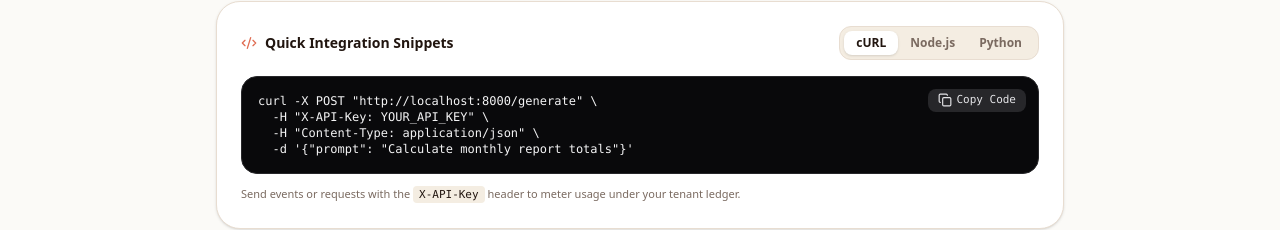
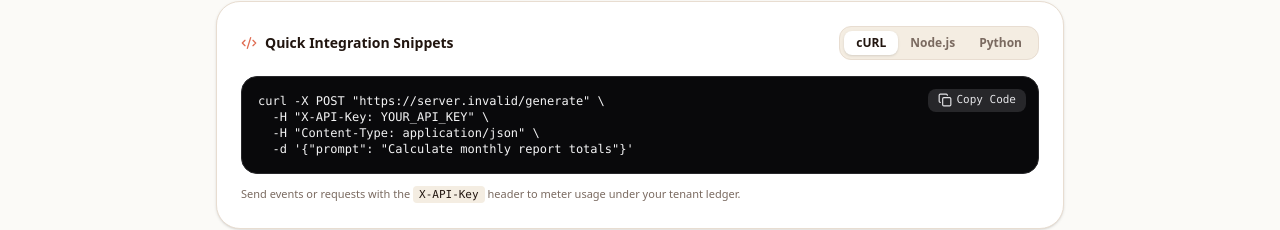
Before and after one commit to hafsaatherkhan/HisaabLedger, a Next.js app: page /connect in a window 1280 px wide. Shown: the part 536-766 px from the top of the page. Built offline with nearby package versions, Linux system fonts and the light colour scheme; no server answers.

Commit message:
feat(connect): make code snippets use dynamic API_URL instead of localhost

```diff
--- a/app/connect/page.tsx
+++ b/app/connect/page.tsx
@@ -2,7 +2,7 @@
 
 import { useState, useEffect } from "react";
 import Link from "next/link";
-import { getStoredApiKey, setStoredApiKey, getStoredUser, apiFetch, StoredUser } from "@/lib/api";
+import { getStoredApiKey, setStoredApiKey, getStoredUser, apiFetch, StoredUser, API_URL } from "@/lib/api";
 import { TenantMe } from "@/lib/types";
 import {
   KeyRound,
@@ -90,14 +90,16 @@ export default function ConnectPage() {
   const tenantId = user?.tenant_id || tenant?.id || "your-tenant-uuid";
   const actualOrMaskedKey = showKey && apiKey ? apiKey : apiKey ? `${apiKey.slice(0, 10)}••••••••••••••••••••••••` : "fk_live_••••••••••••••••••••••••••••";
 
+  const targetUrl = API_URL ? `${API_URL}/generate` : "http://localhost:8000/generate";
+
   const codeSnippets = {
-    curl: `curl -X POST "http://localhost:8000/generate" \\
+    curl: `curl -X POST "${targetUrl}" \\
   -H "X-API-Key: ${apiKey || "YOUR_API_KEY"}" \\
   -H "Content-Type: application/json" \\
   -d '{"prompt": "Calculate monthly report totals"}'`,
     node: `import fetch from "node-fetch";
 
-const response = await fetch("http://localhost:8000/generate", {
+const response = await fetch("${targetUrl}", {
   method: "POST",
   headers: {
     "X-API-Key": "${apiKey || "YOUR_API_KEY"}",
@@ -112,7 +114,7 @@ const data = await response.json();
 console.log(data);`,
     python: `import requests
 
-url = "http://localhost:8000/generate"
+url = "${targetUrl}"
 headers = {
     "X-API-Key": "${apiKey || "YOUR_API_KEY"}",
     "Content-Type": "application/json",
```
